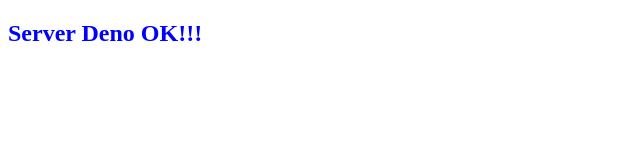
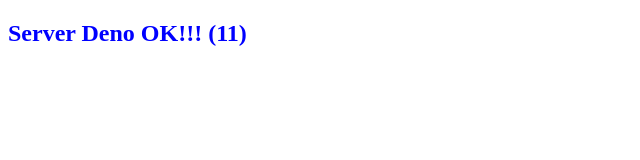
Before and after one commit to danielsanchez68/denodemo, a plain HTML site: page public/index.html in a window 1280 px wide. Shown: the full height of the page, 0-640 px from the left. Drawn offline with Linux system fonts and the light colour scheme.

Commit message:
proyecto inicial 11

```diff
--- a/public/index.html
+++ b/public/index.html
@@ -9,7 +9,7 @@
 </head>
 <body>
 
-    <h2>Server Deno OK!!!</h2>
+    <h2>Server Deno OK!!! (11)</h2>
 
     <script src="js/main.js"></script>
 </body>
```
